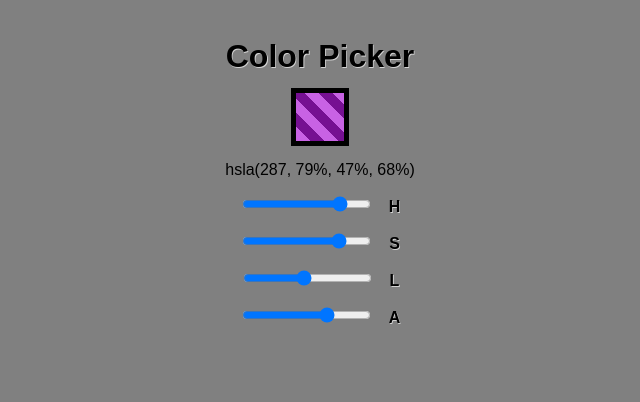
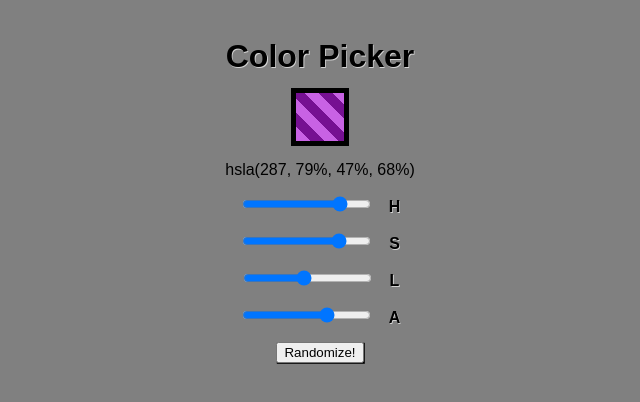
Before and after one commit to jumarin22/color-picker-hooks, a React (Create React App) app: page / in a window 1280 px wide. Shown: the top 402 px of the page, without its empty margins (320-960 px from the left). Built offline with nearby package versions, Linux system fonts and the light colour scheme.

Commit message:
Added random button functionality

```diff
--- a/src/App.jsx
+++ b/src/App.jsx
@@ -24,6 +24,13 @@
   function handleAlphaChange(e) {
     const newAlpha = e.target.value
     setAlpha(newAlpha)
+  }
+
+  function handleNewState(e) {
+    setHue(Math.floor(Math.random() * 360))
+    setSat(Math.floor(Math.random() * 100))
+    setLight(Math.floor(Math.random() * 100))
+    setAlpha(Math.floor(Math.random() * 100))
   }
 
   const newBackgroundColor = `hsla(${hue}, ${sat}%, ${light}%, ${alpha}%)`
@@ -79,6 +86,9 @@
         />
         <label>A</label>
       </div>
+      <button type="button" onClick={handleNewState}>
+        Randomize!
+      </button>
     </>
   )
 }
```
